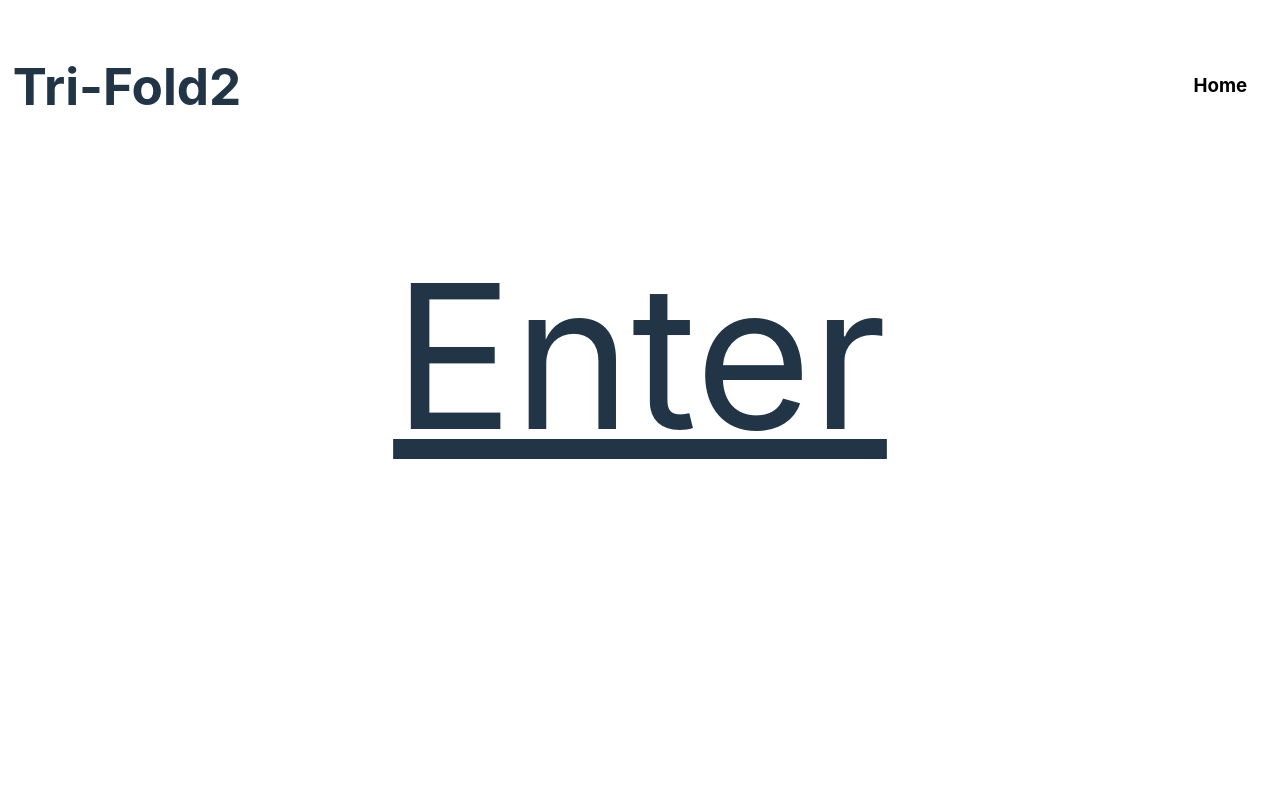
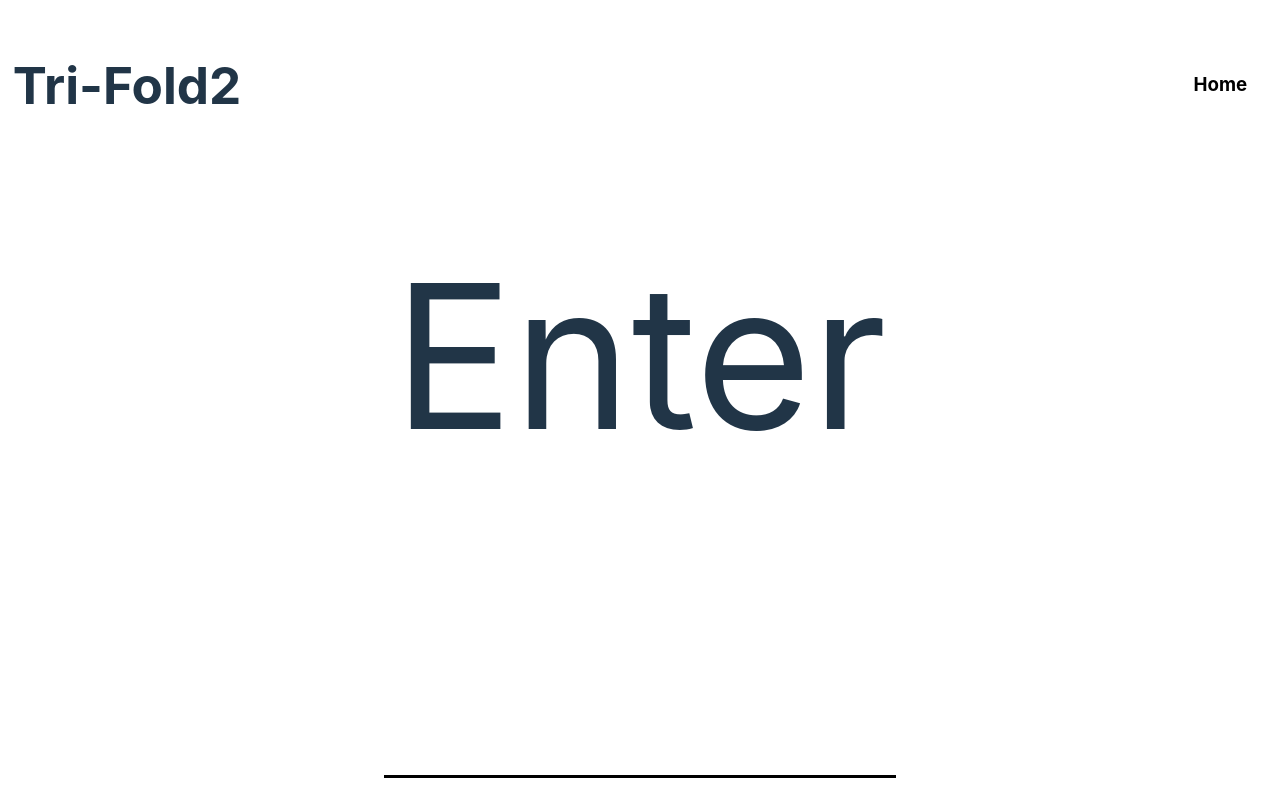
Before and after one commit to mjchin1/WebPageSamples, a React (Vite) app in the folder client/: page /tf2 in a window 1280 px wide. Built offline with nearby package versions, Linux system fonts and the light colour scheme; a web font is replaced by a local one.

Commit message:
updating trifold2

```diff
--- a/client/src/Components/TriFold2.jsx
+++ b/client/src/Components/TriFold2.jsx
@@ -27,7 +27,9 @@ export default function TriFold2({}) {
       <div className="tf2Square3 tf2Square">
         <img src={fabric}/>
        </div>
+       <div className="tf2Outline"></div>
        <p className="tf2EnterLink">Enter</p>
+       <div className="tf2Outline"></div>
     </div>
     </>
 );
--- a/client/src/index.css
+++ b/client/src/index.css
@@ -1075,14 +1075,22 @@ img {
 }
 .tf2EnterLink {
   position: absolute;
-  text-decoration: underline;
   opacity: 0;
   font-size: 200px;
   margin-top: -1vw;
   animation: imageAppear 4s;
-  animation-delay: 2.5s;
+  /* animation-delay: 2.5s; */
+  animation-delay: 1s;
   animation-fill-mode: forwards;
-}
+  background-color: white;
+}
+
+.tf2Outline {
+  width: 20vw;
+  border-bottom: solid;
+  color: black;
+}
+
 .tf2Square1 {
   width: 32vw;
   height: 47vw;
@@ -1100,7 +1108,8 @@ img {
   animation: imageAppear 2s, imageDisappear 1s;
   /* animation: imageAppearDisappear 2s linear; */
   animation-fill-mode: forwards;
-  animation-delay: 0s, 3.2s;
+  /* animation-delay: 0s, 3.2s; */
+  animation-delay: 0s, 2.5s;
 
 }
 .tf2Square3 {
@@ -1110,7 +1119,8 @@ img {
   animation: imageAppear 3s, imageDisappear 1s;
   /* animation: imageAppearDisappear 3s linear; */
   animation-fill-mode: forwards;
-  animation-delay: 0s, 3.9s;
+  /* animation-delay: 0s, 3.9s; */
+  animation-delay: 0s, 2.5s;
 }
 
 /* .bottomImage1 {
```
